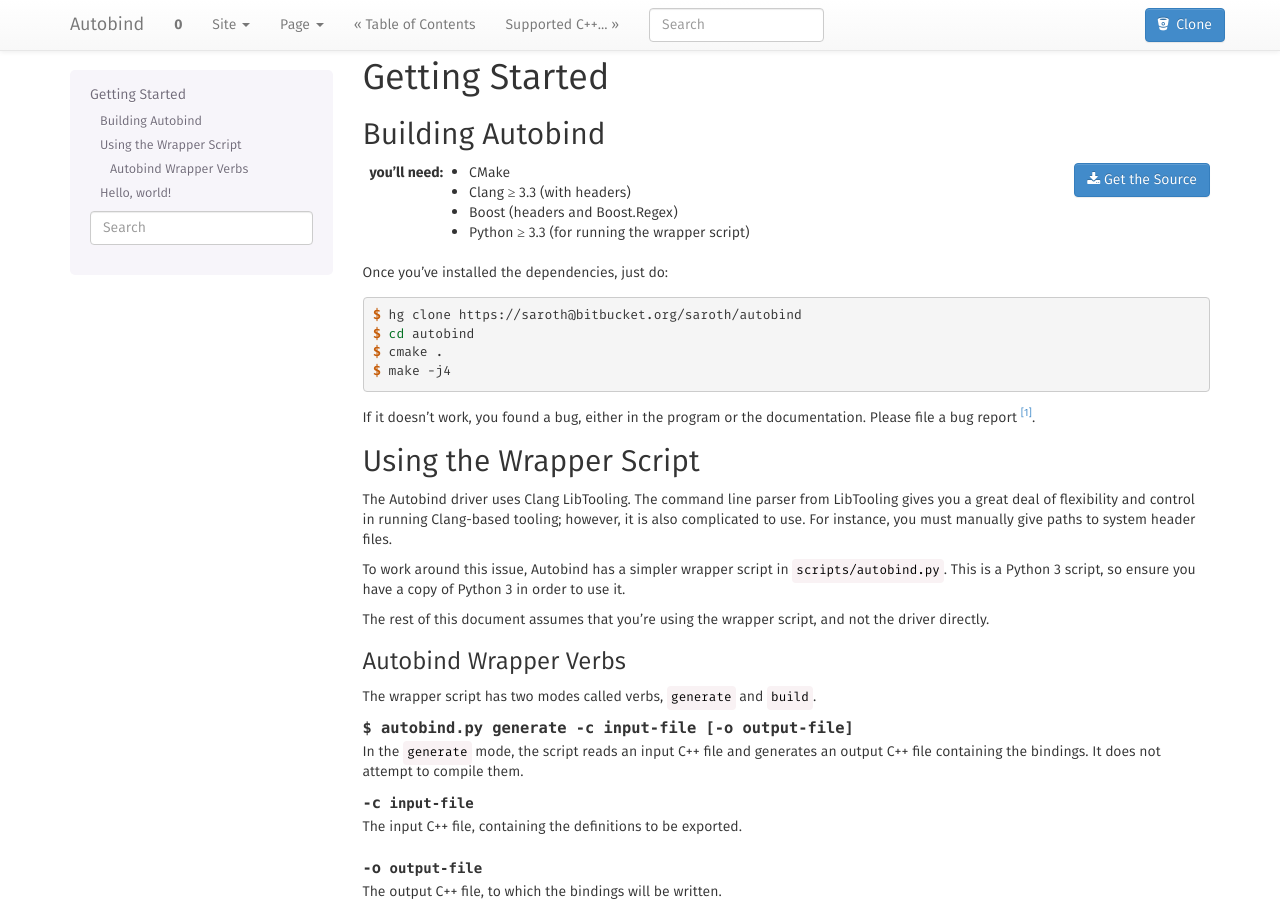
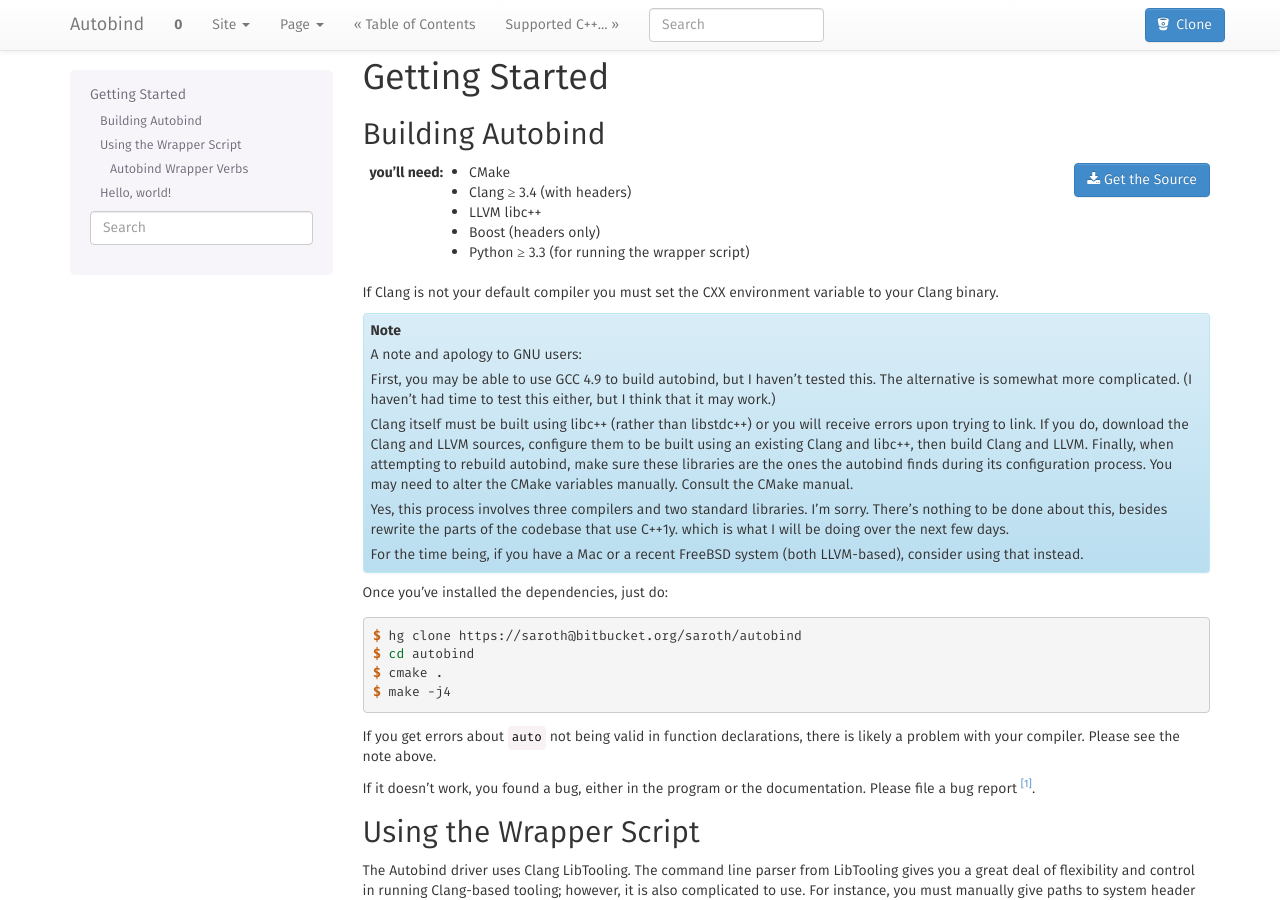
Before and after one commit to sam-roth/autobind, a Sphinx documentation site: the page built from doc/source/getting-started.rst, in a window 1280 px wide and 900 px high. Built offline with Sphinx 7.4.7, drawn with Linux system fonts in a browser that asks for light colours; nearby versions of some CDN libraries; library files that are not in the unit come from our copies.

Commit message:
Apparently, that didn't fix the linking issue. I'm putting a note in the documentation.

```diff
--- a/doc/source/getting-started.rst
+++ b/doc/source/getting-started.rst
@@ -16,11 +16,39 @@
 
 :you'll need:
     • CMake
-    • Clang ≥ 3.3 (with headers)
-    • Boost (headers and Boost.Regex)
+    • Clang ≥ 3.4 (with headers)
+    • LLVM libc++
+    • Boost (headers only)
     • Python ≥ 3.3 (for running the wrapper script)
 
 .. highlight:: console
+
+If Clang is not your default compiler you must set the CXX environment variable
+to your Clang binary.
+
+.. note::
+
+    A note and apology to GNU users:
+
+    First, you may be able to use GCC 4.9 to build autobind, but I haven't
+    tested this. The alternative is somewhat more complicated. (I haven't had
+    time to test this either, but I think that it may work.)
+
+    Clang itself must be built using libc++ (rather than libstdc++) or
+    you will receive errors upon trying to link. If you do, download the Clang and
+    LLVM sources, configure them to be built using an existing Clang and libc++,
+    then build Clang and LLVM. Finally, when attempting to rebuild autobind, make
+    sure these libraries are the ones the autobind finds during its configuration
+    process. You may need to alter the CMake variables manually. Consult the CMake
+    manual.
+
+    Yes, this process involves three compilers and two standard libraries. I'm
+    sorry. There's nothing to be done about this, besides rewrite the parts of the
+    codebase that use C++1y. which is what I will be doing over the next few days.
+
+    For the time being, if you have a Mac or a recent FreeBSD system (both LLVM-based),
+    consider using that instead.
+
 
 Once you've installed the dependencies, just do::
 
@@ -29,8 +57,12 @@
     $ cmake .
     $ make -j4
 
+If you get errors about ``auto`` not being valid in function declarations,
+there is likely a problem with your compiler. Please see the note above.
+
 If it doesn't work, you found a bug, either in the program or the
-documentation. Please file a bug report [#]_.
+documentation. Please file a bug report [#bugs]_.
+
 
 Using the Wrapper Script
 ------------------------
```
Also changed, not shown: other parts of doc/source/getting-started.rst (+2 -1 lines).
